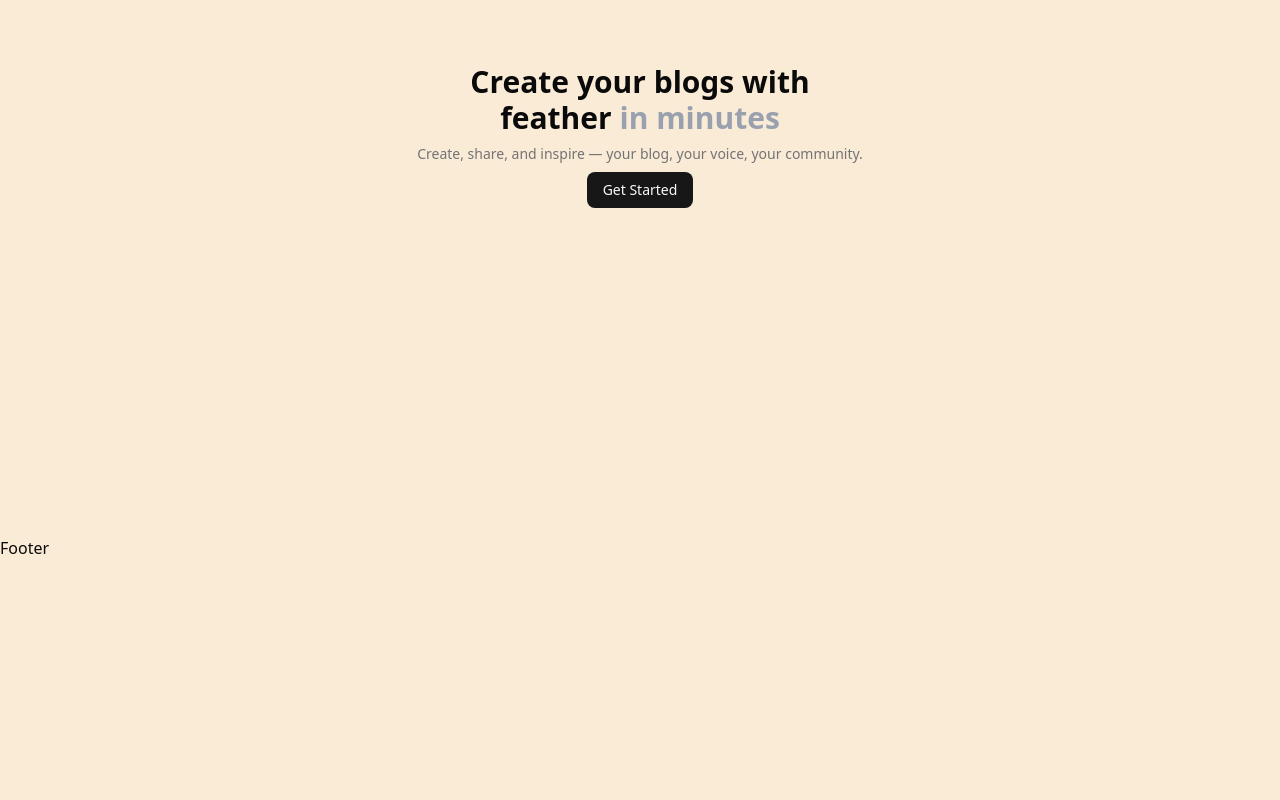
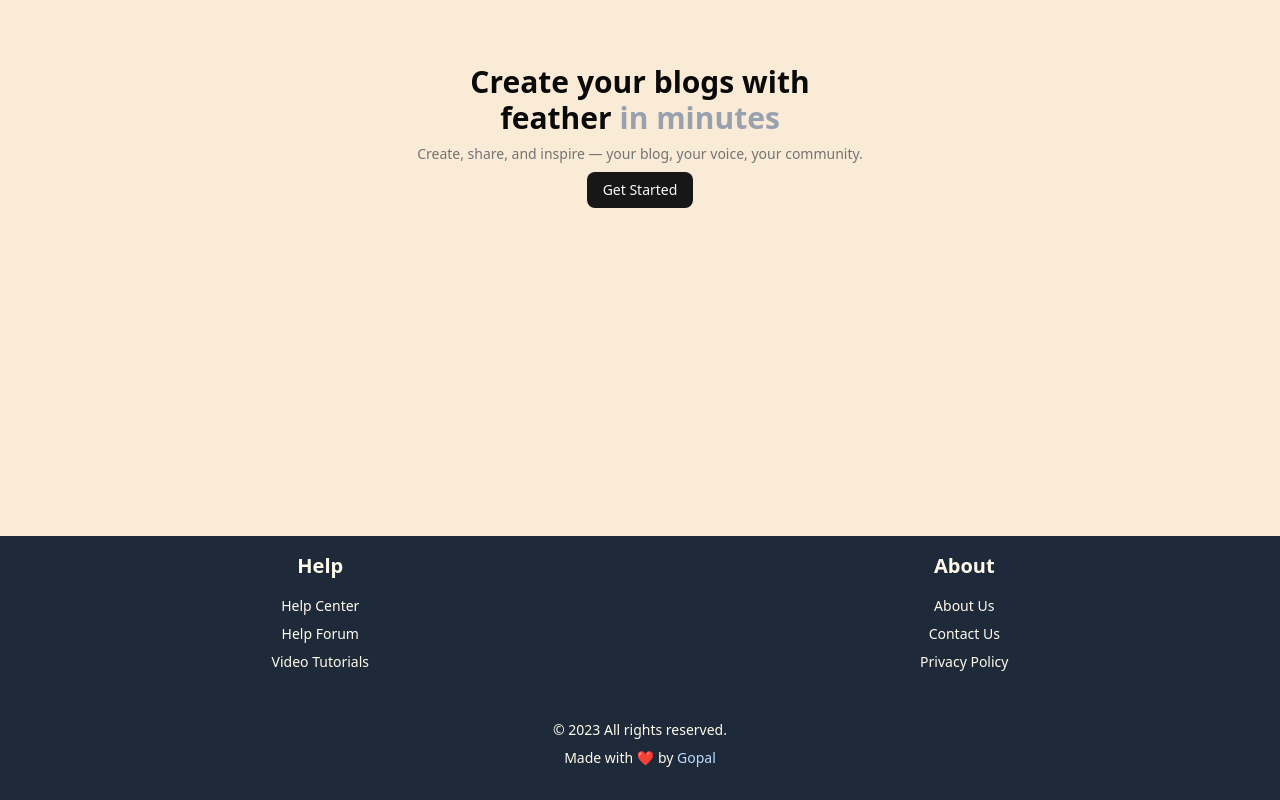
Before and after one commit to gopalkrs/blogr-app-frontend, a React (Vite) app: page / in a window 1280 px wide. Shown: the part 332-1132 px from the top of the page. Before the commit the page ends 892 px from the top, so only its background shows below. Built offline with nearby package versions, Linux system fonts and the light colour scheme; no server answers.

Commit message:
feat: enhance Footer component with additional links and styling; update button position in BlogsDashboard

```diff
--- a/src/components/Footer.jsx
+++ b/src/components/Footer.jsx
@@ -1,9 +1,36 @@
-import React from 'react'
+import React from "react";
+import { Link } from "react-router-dom";
 
 const Footer = () => {
   return (
-    <div>Footer</div>
-  )
-}
+    <div className="flex flex-col bg-gray-800 text-amber-50 p-4">
+      <div className="flex flex-row gap-10 justify-around items-center">
+        <div className="flex flex-col items-center space-y-4 mb-4">
+          <h2 className="font-bold text-md md:text-xl">Help</h2>
+          <div className="flex flex-col items-center space-y-2">
+            <h3 className="text-sm sm:text-md">Help Center</h3>
+            <h3 className="text-sm sm:text-md">Help Forum</h3>
+            <h3 className="text-sm sm:text-md">Video Tutorials</h3>
+          </div>
+        </div>
+        <div className="flex flex-col items-center space-y-4 mb-4">
+          <h2 className="font-bold text-md md:text-xl">About</h2>
+          <div className="flex flex-col items-center space-y-2">
+            <h3 className="text-sm sm:text-md">About Us</h3>
+            <h3 className="text-sm sm:text-md">Contact Us</h3>
+            <h3 className="text-sm sm:text-md">Privacy Policy</h3>
+          </div>
+        </div>
+      </div>
+      <div className="flex flex-col items-center mt-4 mb-4 space-y-2">
+        <h3 className="text-sm sm:text-md text-center mt-4">
+          © 2023 All rights reserved.
+        </h3>
+        <p className="text-sm">Made with ❤️ by{" "}
+        <a className="text-blue-200 hover:text-blue-300" href="https://www.linkedin.com/in/gopalkrs">Gopal</a></p>
+      </div>
+    </div>
+  );
+};
 
-export default Footer
+export default Footer;
--- a/src/pages/blogs-dashboard.jsx
+++ b/src/pages/blogs-dashboard.jsx
@@ -51,14 +51,16 @@ const BlogsDashboard = () => {
         ))}
       </div>
       {user.role === "admin" ? (
+        <div className="sticky bottom-6 flex justify-end">
         <Button
           variant={"outline"}
-          className="fixed text-xs sm:text-md py-2 px-2 hover:bg-blue-400 hover:text-amber-100 transition-all delay-2 ease-in-out text-white bg-blue-500 bottom-1 right-1 z-10"
+          className="text-xs sm:text-md py-2 px-2 hover:bg-blue-400 hover:text-amber-100 transition-all delay-2 ease-in-out text-white bg-blue-500 bottom-6 right-6 z-50"
         >
           <Link className="flex items-center gap-1 flex-row" to={'/create'}>
             Create New <Plus className="h-3 w-3" />
           </Link>
         </Button>
+        </div>
       ) : (
         <></>
       )}
```
